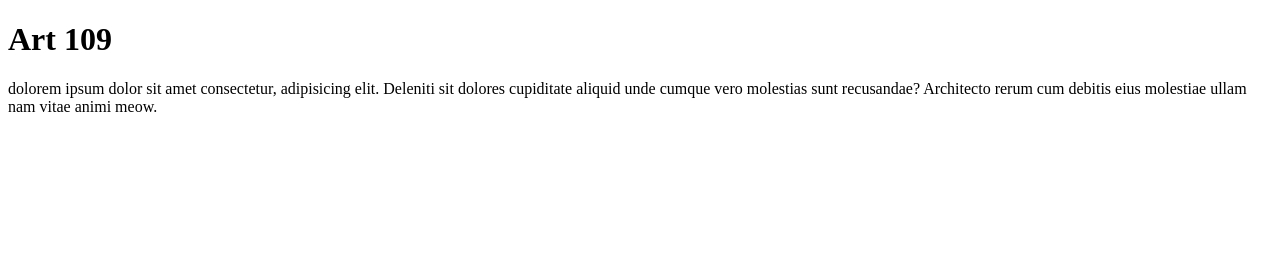
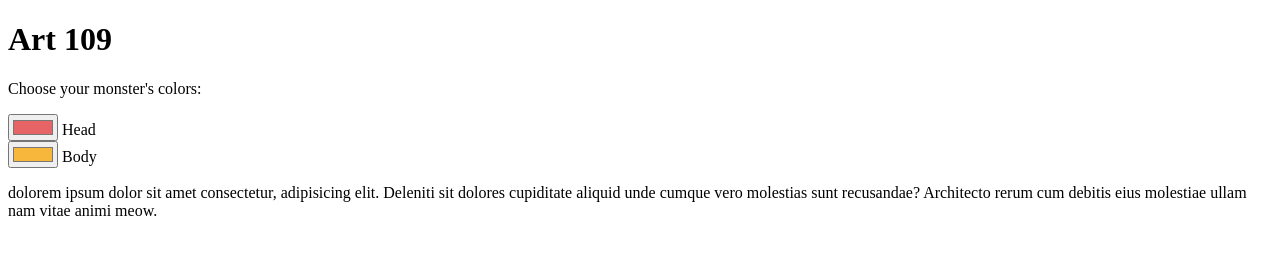
Before and after one commit to lizziesalinas/collab_project, a plain HTML site: page index.html in a window 1280 px wide. Drawn offline with Linux system fonts and the light colour scheme.

Commit message:
colorpicker

```diff
--- a/index.html
+++ b/index.html
@@ -9,6 +9,19 @@
     <header>
         <h1>Art 109</h1>
     </header>
+
+    <p>Choose your monster's colors:</p>
+
+<div>
+  <input type="color" id="head" name="head" value="#e66465" />
+  <label for="head">Head</label>
+</div>
+
+<div>
+  <input type="color" id="body" name="body" value="#f6b73c" />
+  <label for="body">Body</label>
+</div>
+
 <p>dolorem ipsum dolor sit amet consectetur, adipisicing elit. Deleniti sit dolores cupiditate aliquid unde cumque vero molestias sunt recusandae? Architecto rerum cum debitis eius molestiae ullam nam vitae animi meow.</p>
 </body>
 </html>
```
